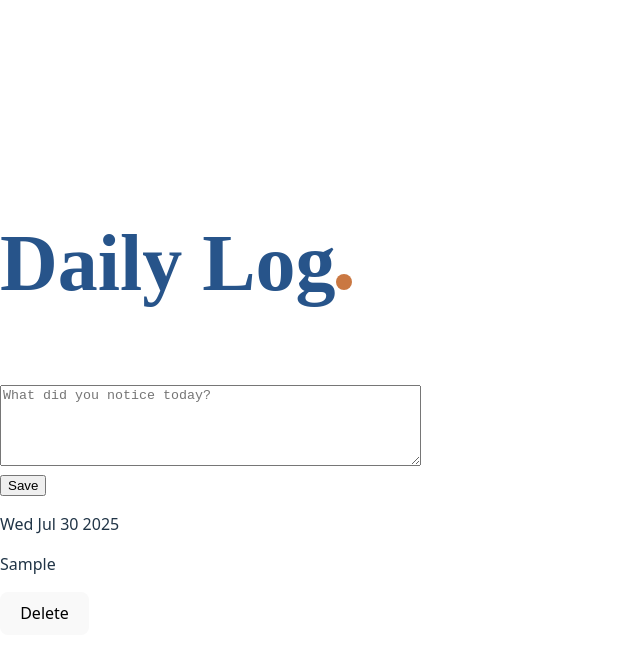
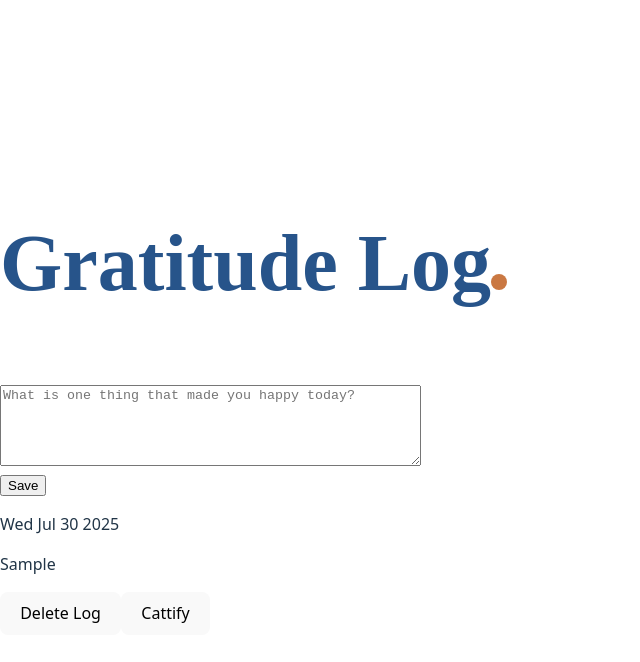
Before and after one commit to helicohedron/meow-log, a React (Vite) app in the folder p3-react-app/: page /log in a window 1280 px wide. Both pictures are taken after typing "Sample" into the empty fields and a click on the input "Save". Shown: the top 662 px of the page, without its empty margins (0-640 px from the left). Built offline with nearby package versions, Linux system fonts and the light colour scheme; a web font is replaced by a local one.

Commit message:
feat: add a cattify function that generates a random cat meme with the log text

```diff
--- /dev/null
+++ b/p3-react-app/src/components/BtnCattify.jsx
@@ -0,0 +1,35 @@
+import { cattify } from '../services/cattify';
+import { useState } from 'react';
+
+function BtnCattify( { text } ) {
+
+  const [cat, setCat] = useState(null);
+
+  const handleClick = async() => {
+    try{
+      const cat = await cattify({text});
+      console.log('Result:', cat.url);
+      setCat(cat.url);
+    } catch (error) {
+      console.error('The cat ran away. Sorry.', error);
+    }
+  }
+
+  const handleRemove = () => {
+    setCat(null);
+  }
+
+  return (
+    <>
+      <button onClick={handleClick}>Cattify</button>
+      {cat && (
+        <>
+          <button onClick={handleRemove}>Remove Cat</button>
+          <img src={cat}/>
+        </>
+      )}
+    </>
+  );
+}
+
+export default BtnCattify;
--- a/p3-react-app/src/components/BtnDelete.jsx
+++ b/p3-react-app/src/components/BtnDelete.jsx
@@ -7,7 +7,7 @@ function BtnDelete ({ id, logs, setLogs }) {
   }
 
   return (
-    <button onClick={handleClick}>Delete</button>
+    <button onClick={handleClick}>Delete Log</button>
   );
 }
 
--- a/p3-react-app/src/components/DisplayLog.jsx
+++ b/p3-react-app/src/components/DisplayLog.jsx
@@ -1,3 +1,4 @@
+import BtnCattify from './BtnCattify';
 import BtnDelete from './BtnDelete'
 
 const date = new Date();
@@ -11,6 +12,7 @@ function DisplayLog({logs, setLogs}) {
           <p>{displayDate}</p>
           <p>{log.text}</p>
           <BtnDelete id={log.id} logs={logs} setLogs={setLogs}/>
+          <BtnCattify text={log.text} alt='A cat with text.'/>
         </div>
       )) : 'You have no logs at the moment.'}
     </div>
--- a/p3-react-app/src/components/LogField.jsx
+++ b/p3-react-app/src/components/LogField.jsx
@@ -20,10 +20,10 @@ function LogField( { logs, setLogs }) {
       <form onSubmit={handleSubmit}>
         <textarea
           type='text'
-          placeholder='What did you notice today?'
+          placeholder='What is one thing that made you happy today?'
           rows={5}
           cols={50}
-          maxLength={150}
+          maxLength={30}
           value={log}
           onChange={(e) => setLog(e.target.value)}
         /><br />
--- a/p3-react-app/src/pages/HomePage.jsx
+++ b/p3-react-app/src/pages/HomePage.jsx
@@ -4,7 +4,7 @@ import { Link } from 'react-router';
 function Home() {
   return (
     <>
-      <Header title='LogLife' text='Daily notes that make a life'/>
+      <Header title='Gratitude Log' text='Daily gratitude notes for happiness'/>
       <Link to='/log'>Begin Logging</Link>
     </>
   );
--- a/p3-react-app/src/pages/LogPage.jsx
+++ b/p3-react-app/src/pages/LogPage.jsx
@@ -17,7 +17,7 @@ function Log() {
 
   return (
     <div>
-      <Header title='Daily Log' />
+      <Header title='Gratitude Log' />
       <LogField logs={logs} setLogs={setLogs}/>
       <DisplayLog logs={logs} setLogs={setLogs}/>
     </div>
--- /dev/null
+++ b/p3-react-app/src/services/cattify.js
@@ -0,0 +1,16 @@
+export async function cattify({text}) {
+  const URL = `https://cataas.com/cat/says/${text}?json=true`;
+
+  try {
+    const response = await fetch(URL);
+
+    if (!response.ok) {
+      throw new Error('Cannot retrieve cat. It ran away.');
+    }
+
+    const cat = await response.json();
+    return cat;
+  } catch (error) {
+    console.log('Error:', error);
+  }
+}
```
